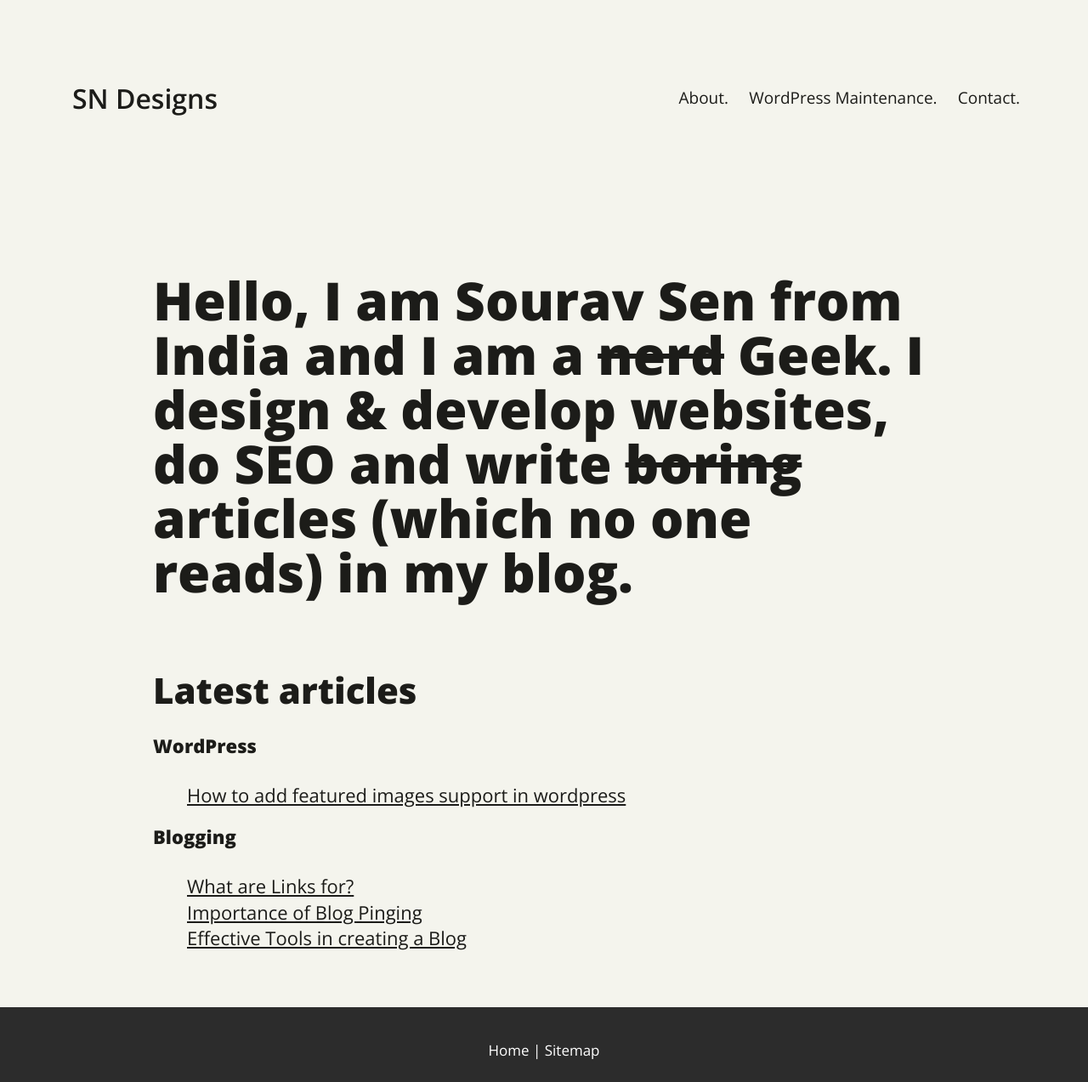
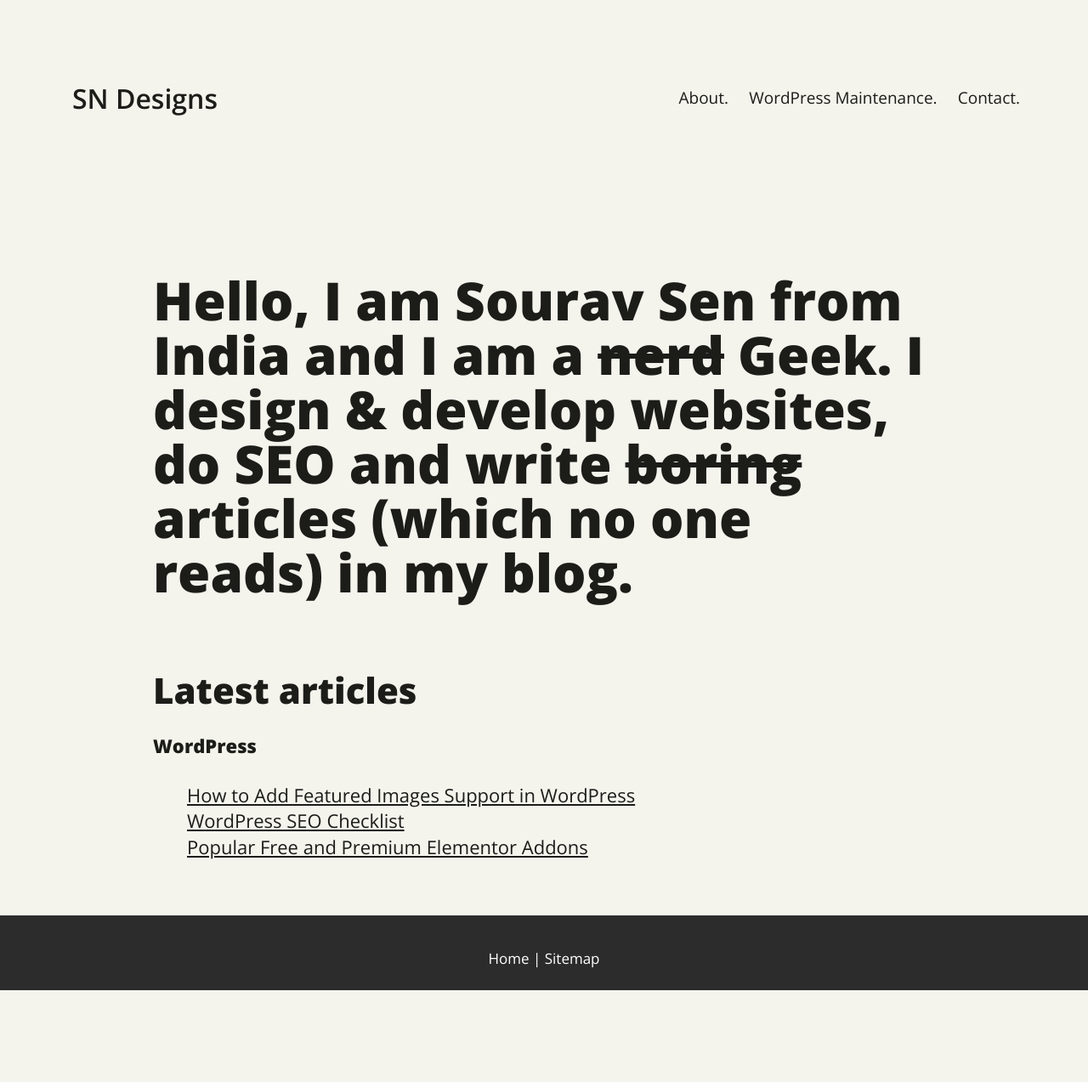
Before and after one commit to sndn/sndn.github.io, a Jekyll site: the page built from index.md, in a window 1280 px wide. Shown: the whole page at 85% size. Built offline with Jekyll 4.4.1, drawn with Linux system fonts in a browser that asks for light colours; after the commit the page ends 1165 px from its top, so only the background shows below that.

Commit message:
Add files via upload

```diff
--- a/_layouts/default.html
+++ b/_layouts/default.html
@@ -21,13 +21,9 @@
 			<div class="col-md-10 mx-auto">
 				<h3>WordPress</h3>
 				<ul>
-					<li><a href="{{site.url}}/wordpress-add-featured-images-support/">How to add featured images support in wordpress</a></li>
-				</ul>
-				<h3>Blogging</h3>
-				<ul>
-					<li><a href="{{site.url}}/what-are-links-for/">What are Links for?</a></li>
-					<li><a href="{{site.url}}/importance-of-blog-pinging/">Importance of Blog Pinging</a></li>
-					<li><a href="{{site.url}}/effective-tools-in-creating-a-blog/">Effective Tools in creating a Blog</a></li>
+					<li><a href="{{site.url}}/wordpress-add-featured-images-support/">How to Add Featured Images Support in WordPress</a></li>
+					<li><a href="{{site.url}}/wordpress-seo-checklist/">WordPress SEO Checklist</a></li>
+					<li><a href="{{site.url}}/elementor-addons/">Popular Free and Premium Elementor Addons</a></li>
 				</ul>
 			</div>
 		</div>
```
